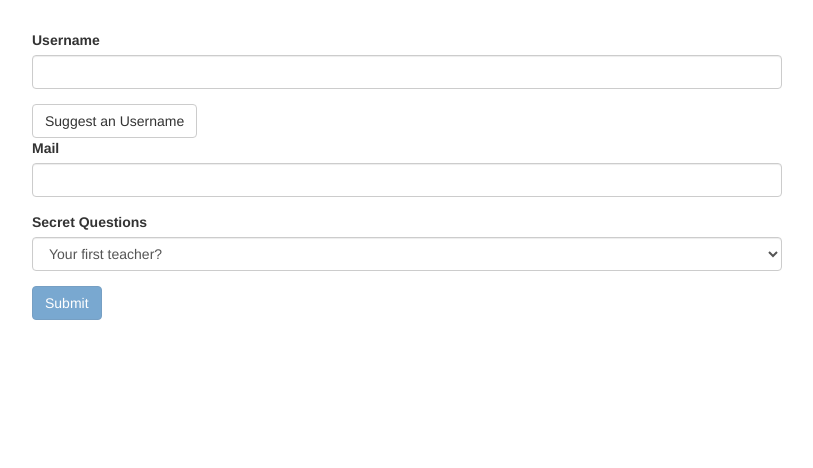
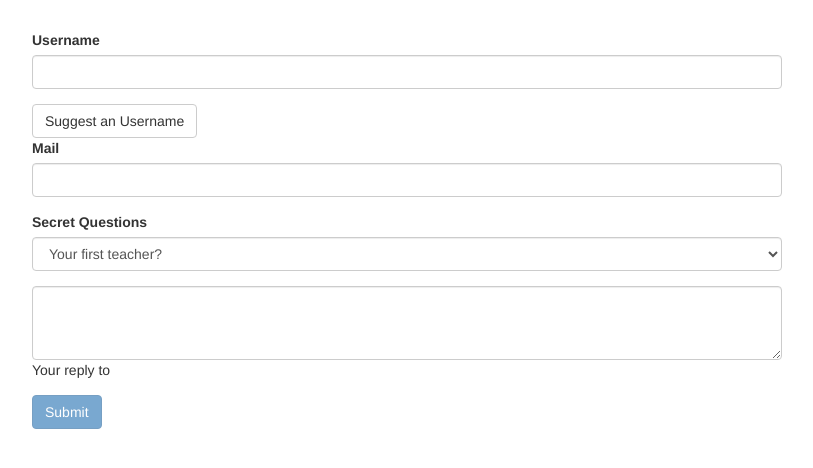
Before and after one commit to Meenal-Poladia/learning-angular-forms, an Angular app: page / in a window 1280 px wide. Shown: the top 468 px of the page, without its empty margins (233-1046 px from the left). Built offline with nearby package versions, Linux system fonts and the light colour scheme; no server answers.

Commit message:
Using ngModel with two-way binding

```diff
--- a/src/app/app.component.html
+++ b/src/app/app.component.html
@@ -42,6 +42,15 @@
             <option value="teacher">Your first teacher?</option>
           </select>
         </div>
+        <div class="form-group">
+          <textarea
+            name="questionAnswer"
+            [(ngModel)]='answer'
+            class="form-control"
+            rows="3">
+          </textarea>
+          <p>Your reply to {{answer}}</p>
+        </div>
         <button
           class="btn btn-primary"
           [disabled]="!form.valid"
--- a/src/app/app.component.ts
+++ b/src/app/app.component.ts
@@ -8,7 +8,8 @@ import {NgForm} from "@angular/forms";
 })
 export class AppComponent {
   @ViewChild('form') signUpForm: NgForm;
-  defaultQuestion: string = 'teacher'
+  defaultQuestion: string = 'teacher';
+  answer: string = "";
 
   suggestUserName() {
     const suggestedName = 'Superuser';
```
